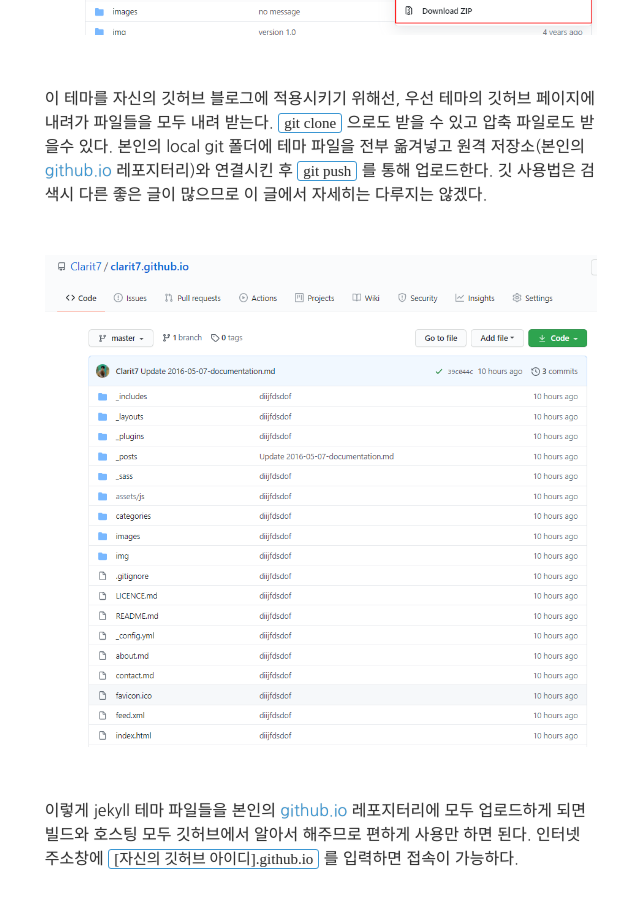
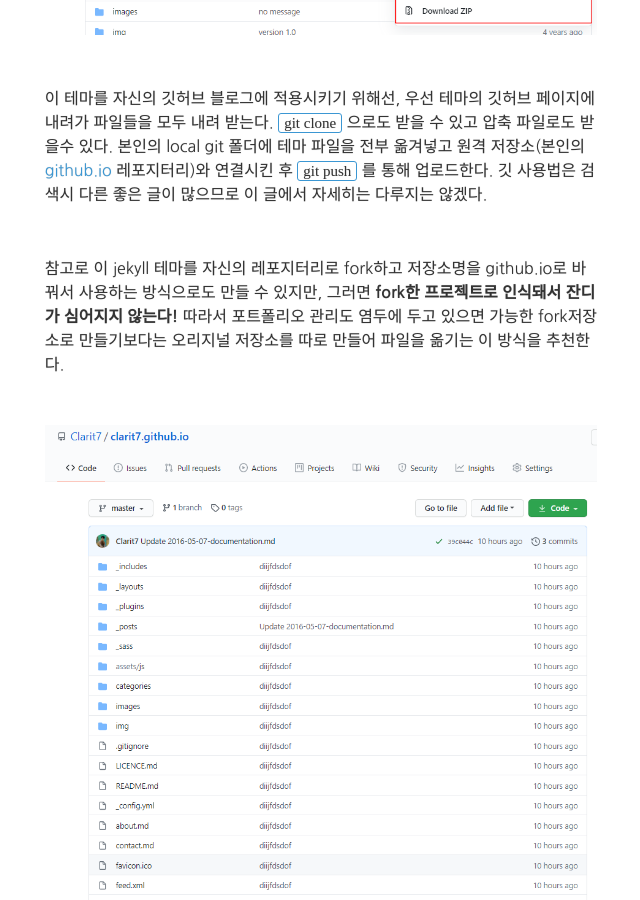
Before and after one commit to Clarit7/clarit7.github.io, a Jekyll site: the page built from _posts/2020-12-23-githubio.md, in a window 1280 px wide and 900 px high, scrolled down 2515 px. Shown: the whole window, without its empty margins (334-974 px from the left). Built offline with Jekyll 4.4.1, drawn with Linux system fonts in a browser that asks for light colours; some web fonts are replaced.

Commit message:
Update 2020-12-23-githubio.md

```diff
--- a/_posts/2020-12-23-githubio.md
+++ b/_posts/2020-12-23-githubio.md
@@ -57,6 +57,10 @@
   <br/>
 
   이 테마를 자신의 깃허브 블로그에 적용시키기 위해선, 우선 테마의 깃허브 페이지에 내려가 파일들을 모두 내려 받는다. `git clone` 으로도 받을 수 있고 압축 파일로도 받을수 있다. 본인의 local git 폴더에 테마 파일을 전부 옮겨넣고 원격 저장소(본인의 [github.io](http://github.io) 레포지터리)와 연결시킨 후 `git push` 를 통해 업로드한다. 깃 사용법은 검색시 다른 좋은 글이 많으므로 이 글에서 자세히는 다루지는 않겠다.
+
+  <br/>
+
+  참고로 이 jekyll 테마를 자신의 레포지터리로 fork하고 저장소명을 github.io로 바꿔서 사용하는 방식으로도 만들 수 있지만, 그러면 **fork한 프로젝트로 인식돼서 잔디가 심어지지 않는다!** 따라서 포트폴리오 관리도 염두에 두고 있으면 가능한 fork저장소로 만들기보다는 오리지널 저장소를 따로 만들어 파일을 옮기는 이 방식을 추천한다.
 
   <br/>
 
```
